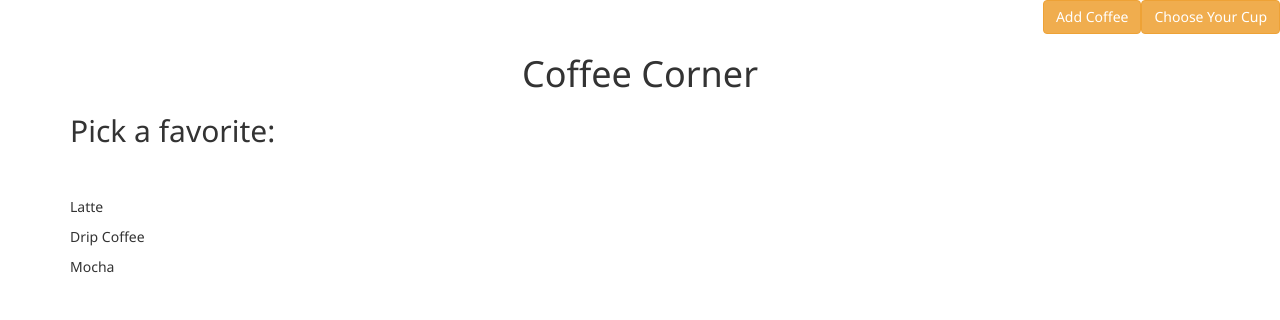
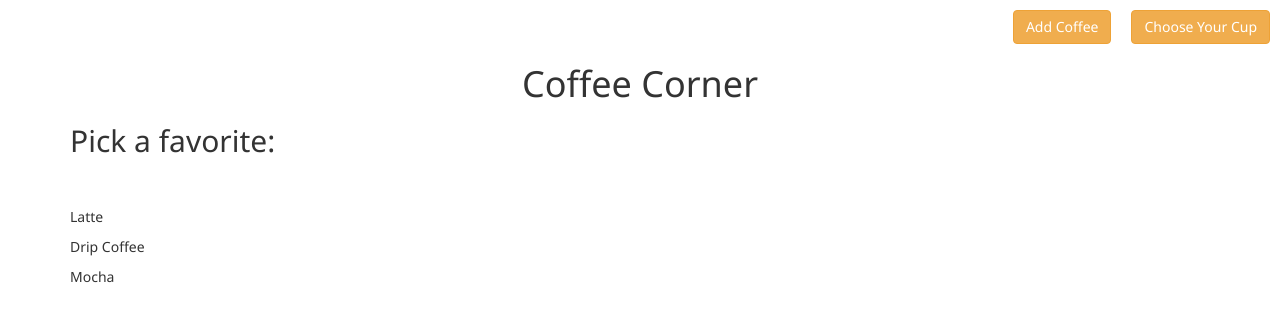
Before and after one commit to crwainstock/CoffeeCornerReact, a React (Create React App) app: page / in a window 1280 px wide. Shown: the top 320 px of the page. Built offline with nearby package versions, Linux system fonts and the light colour scheme.

Commit message:
update button margin

```diff
--- a/src/App.css
+++ b/src/App.css
@@ -9,7 +9,9 @@ body {
 nav {
   text-align: right;
 }
-
+button {
+  margin: 1rem;
+}
 #container-grid {
   display: grid;
   grid-template-columns: 1fr 1fr;
```
